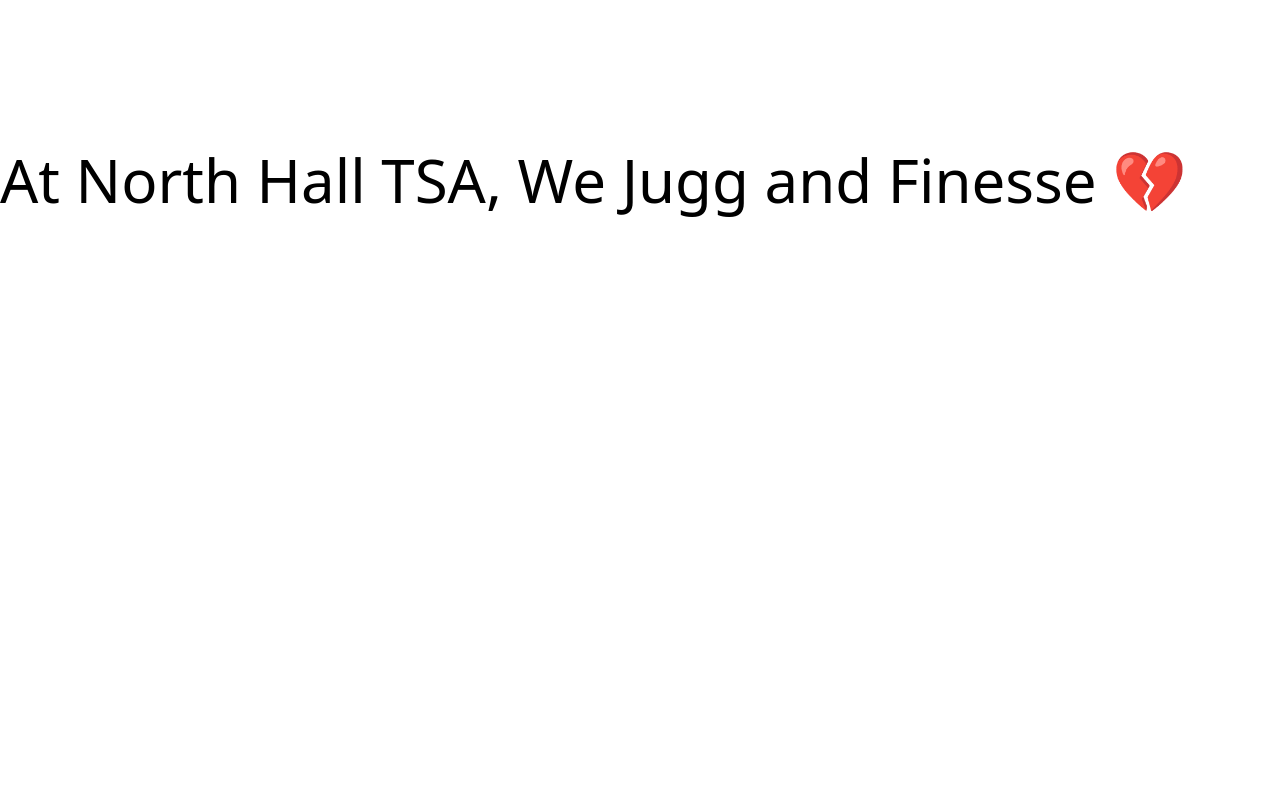
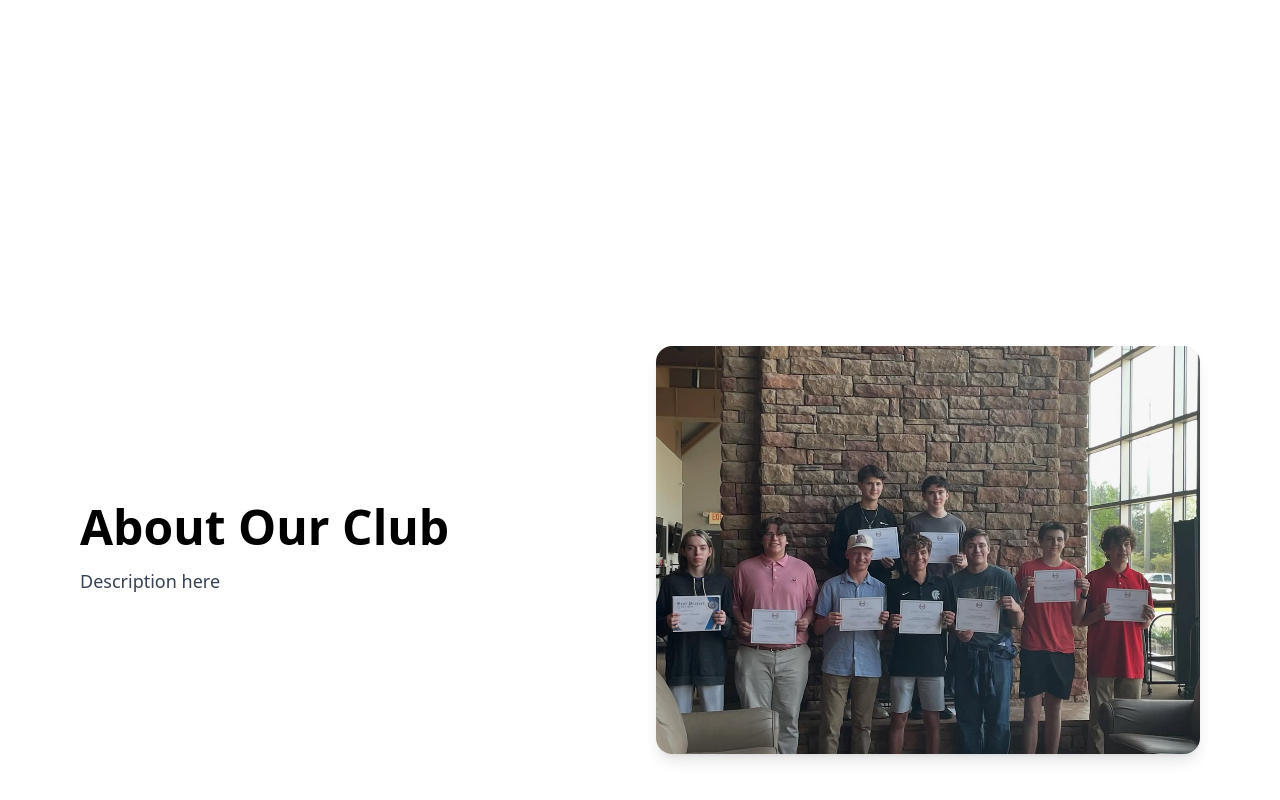
Before and after one commit to North-Hall-High-School-TSA/website, a React (Vite) app: page / in a window 1280 px wide. Shown: the part 650-1450 px from the top of the page. Built offline with nearby package versions, Linux system fonts and the light colour scheme.

Commit message:
Refactor code structure for improved readability and maintainability

```diff
--- a/src/App.tsx
+++ b/src/App.tsx
@@ -13,7 +13,7 @@
     </div>
     <div className="w-full h-screen flex flex-col">
       <About />
-</div>
+    </div>
     </>
   );
 }
--- a/src/components/about.tsx
+++ b/src/components/about.tsx
@@ -1,9 +1,21 @@
-
+import GroupPhoto from "../assets/488238871_17876836491294014_1390559431757206079_n.jpg"
 
 export default function About() {
     return (
-        <>
-        <h1 className="text-6xl">At North Hall TSA, We Jugg and Finesse 💔</h1>
-        </>
-    )
+        <div className="max-w-6xl h-full mx-auto flex flex-col md:flex-row items-center justify-center px-4 py-8 gap-8">
+            <div className="flex-1 flex flex-col h-full justify-center">
+                <h1 className="text-5xl font-semibold mb-4">About Our Club</h1>
+                <p className="text-lg leading-relaxed text-gray-700">
+                    Description here
+                </p>
+            </div>
+            <div className="flex-1 flex flex-col h-full justify-center">
+                <img
+                    src={GroupPhoto}
+                    alt="Our club in action"
+                    className="w-full rounded-2xl shadow-lg object-cover"
+                />
+            </div>
+        </div>
+    );
 }
--- a/src/components/home.tsx
+++ b/src/components/home.tsx
@@ -1,5 +1,4 @@
-import Logo2 from "../assets/Group 3-2.png"
-import About from "./about";
+import Logo from "../assets/Group 3-2.png"
 
 export default function Home() {
     return (
@@ -19,7 +18,7 @@
                 <div className="flex-shrink-0">
                     <img
                         className="w-100"
-                        src={Logo2}
+                        src={Logo}
                         alt="NHHS Logo"
                     />
                 </div>
```
Also changed, not shown: src/assets/488238871_17876836491294014_1390559431757206079_n.jpg (added).
